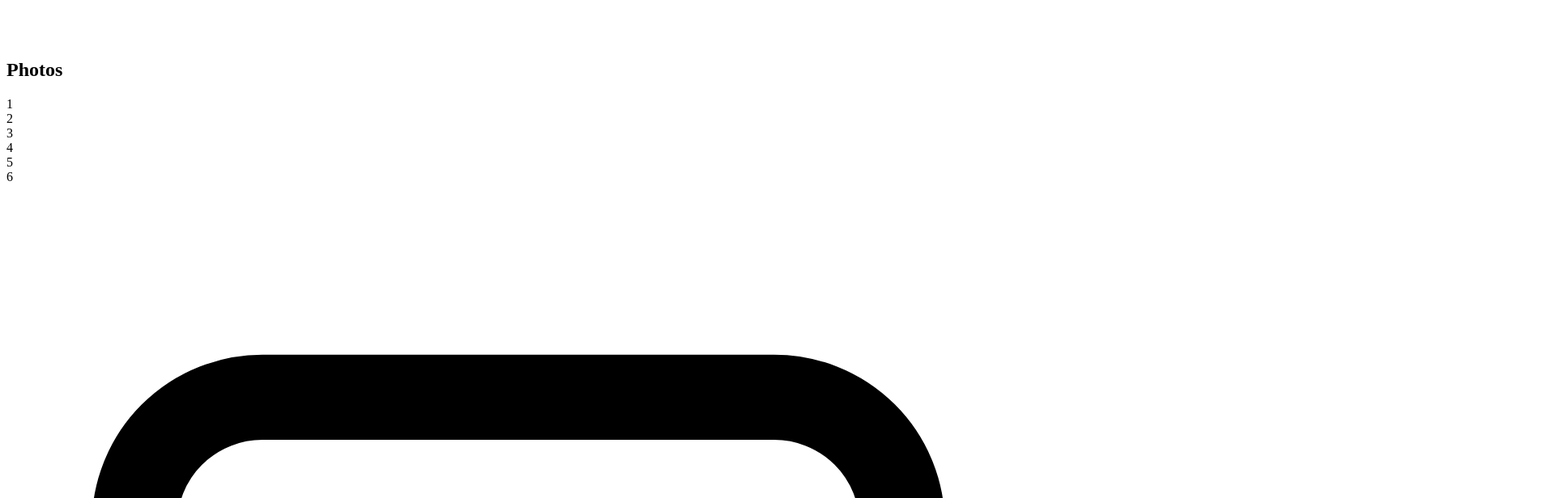
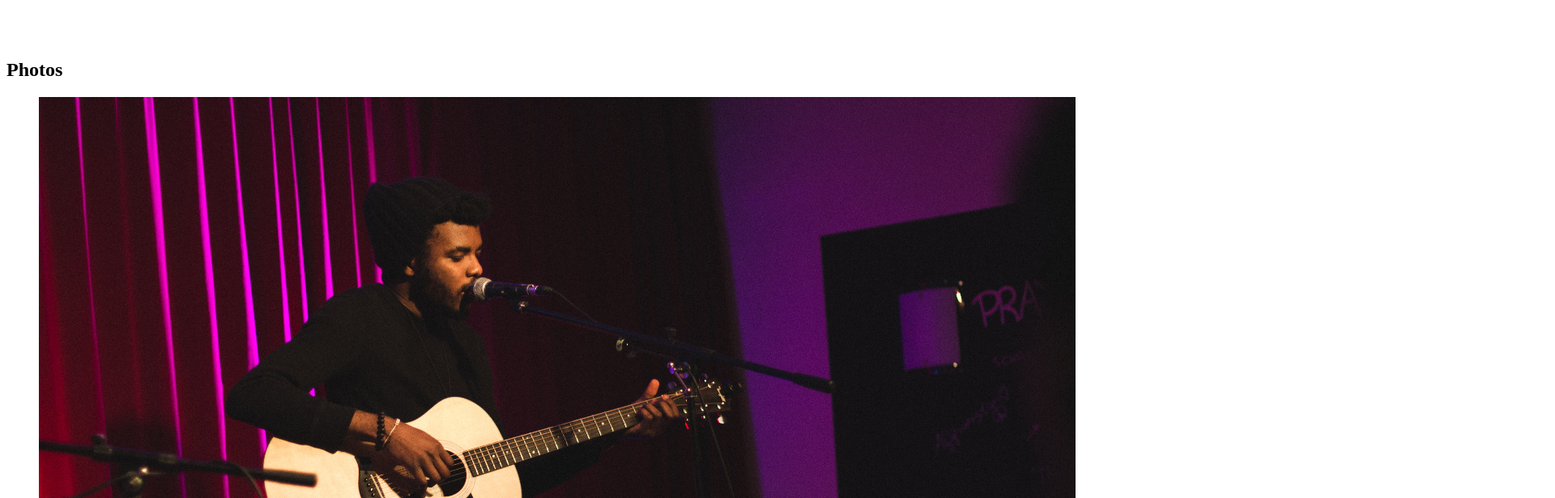
Before and after one commit to carlosmertens/Diazno2, a Next.js app: page / in a window 1280 px wide. Shown: the part 4260-4876 px from the top of the page at 81% size, 1920 px wide, since content can reach past the window. Built offline with nearby package versions, Linux system fonts and the light colour scheme.

Commit message:
Create list of photos

```diff
--- a/components/sections/Photos.js
+++ b/components/sections/Photos.js
@@ -3,7 +3,6 @@ import { SectionHeading } from '../util/SectionHeading';
 export const Photos = () => {
   return (
     <section id='photos-section' className='min-h-screen gap-0 bg-emperor'>
-      <div className=''>
       <SectionHeading
         title='Photos'
         textColor='yellow-400'
@@ -30,14 +29,78 @@ export const Photos = () => {
         }
         // barsColor='yellow-300'
       />
+
+      <div className='mx-auto py-12 px-4 max-w-7xl sm:px-6 lg:px-8 lg:py-24'>
+        <div className='space-y-12'>
+          <ul className='space-y-12 sm:grid sm:grid-cols-2 lg:grid-cols-3 lg:gap-x-8'>
+            <li>
+              <div className='space-y-4'>
+                <div className='aspect-w-4 aspect-h-3'>
+                  <img
+                    className='object-cover shadow-lg rounded-lg'
+                    src='/img/pic2.jpg'
+                    alt='Photo2'
+                  />
                 </div>
-      <div className='grid grid-row-6 md:grid-rows-3 md:grid-cols-2 lg:grid-rows-2 lg:grid-cols-3 p-4'>
-        <div className='bg-pink-50'>1</div>
-        <div className='bg-pink-200'>2</div>
-        <div className='bg-pink-300'>3</div>
-        <div className='bg-pink-400'>4</div>
-        <div className='bg-pink-500'>5</div>
-        <div className='bg-pink-600'>6</div>
+              </div>
+            </li>
+            <li>
+              <div className='space-y-4'>
+                <div className='aspect-w-4 aspect-h-3'>
+                  <img
+                    className='object-cover shadow-lg rounded-lg'
+                    src='/img/pic3.jpg'
+                    alt='Photo3'
+                  />
+                </div>
+              </div>
+            </li>
+            <li>
+              <div className='space-y-4'>
+                <div className='aspect-w-4 aspect-h-3'>
+                  <img
+                    className='object-cover shadow-lg rounded-lg'
+                    src='/img/pic4.jpg'
+                    alt='Photo4'
+                  />
+                </div>
+              </div>
+            </li>
+            <li>
+              <div className='space-y-4'>
+                <div className='aspect-w-4 aspect-h-3'>
+                  <img
+                    className='object-cover shadow-lg rounded-lg'
+                    src='/img/pic5.jpg'
+                    alt='Photo5'
+                  />
+                </div>
+              </div>
+            </li>
+            <li>
+              <div className='space-y-4'>
+                <div className='aspect-w-4 aspect-h-3'>
+                  <img
+                    className='object-cover shadow-lg rounded-lg'
+                    src='/img/pic6.jpg'
+                    alt='Photo6'
+                  />
+                </div>
+              </div>
+            </li>
+            <li>
+              <div className='space-y-4'>
+                <div className='aspect-w-4 aspect-h-3'>
+                  <img
+                    className='object-cover shadow-lg rounded-lg'
+                    src='/img/pic1.jpg'
+                    alt='Photo1'
+                  />
+                </div>
+              </div>
+            </li>
+          </ul>
+        </div>
       </div>
     </section>
   );
```
Lines whose indentation alone changed are shown as unchanged.
